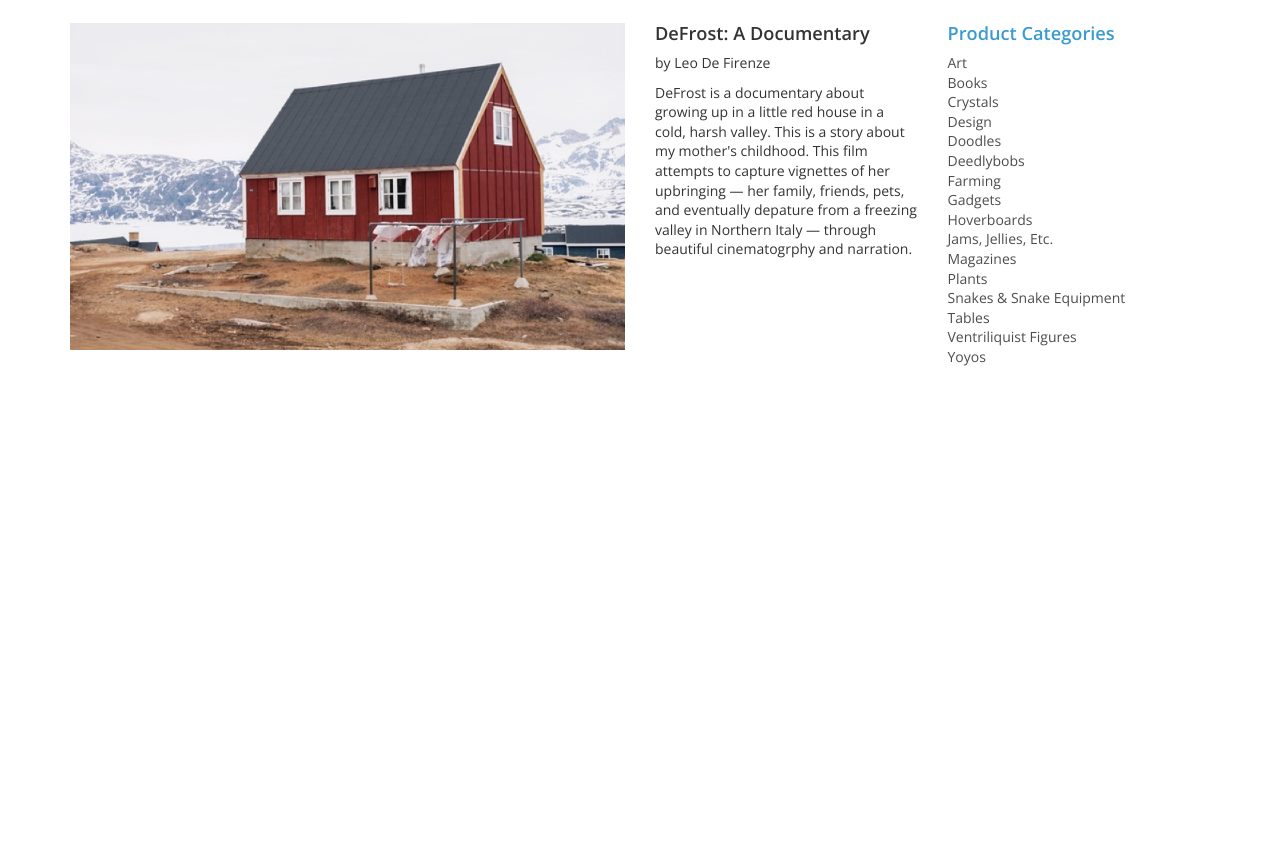
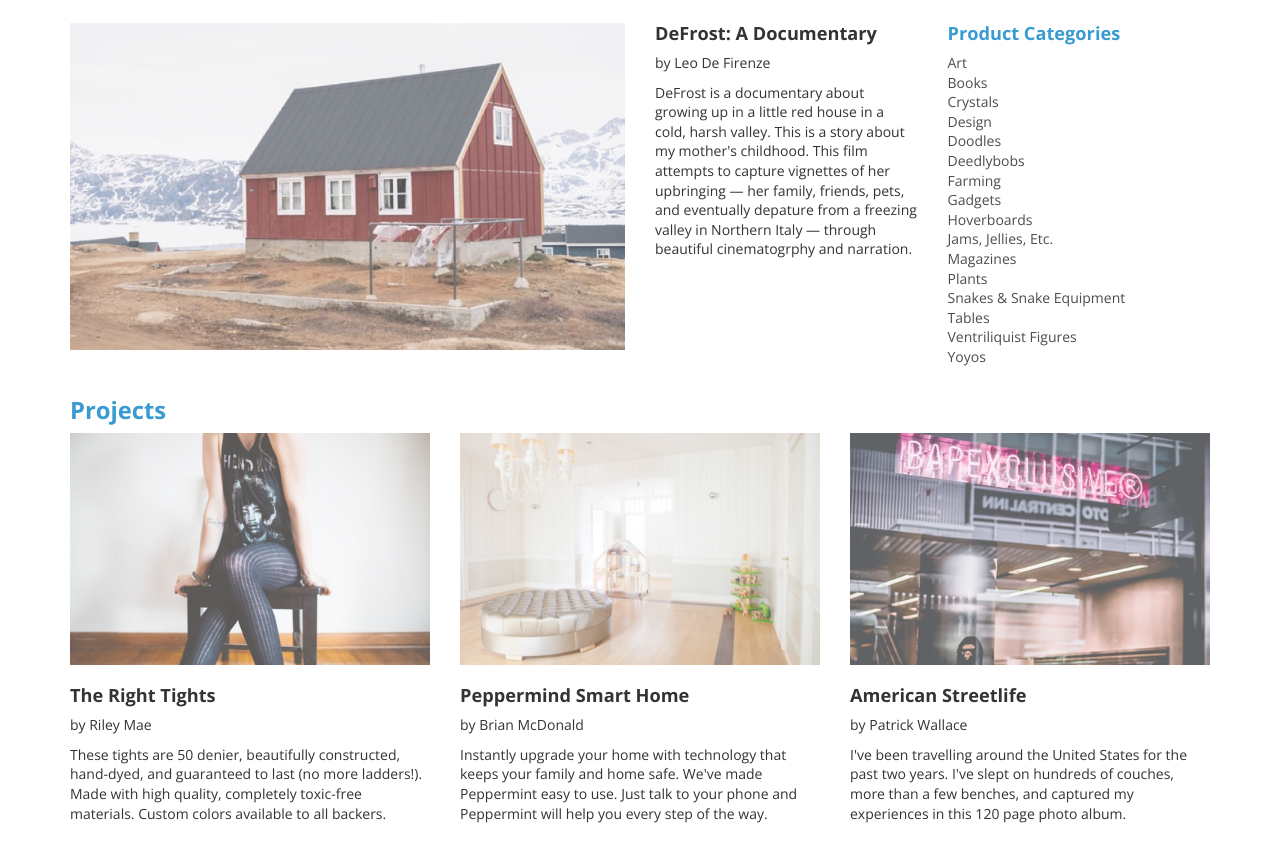
Before and after one commit to tbeck10/jumpstart, a plain HTML site: page index.html in a window 1280 px wide. Shown: the part 613-1474 px from the top of the page. Before the commit the page ends 990 px from the top, so only its background shows below. Drawn offline with nearby package versions, Linux system fonts and the light colour scheme.

Commit message:
Add content and styling to projects section

```diff
--- a/index.html
+++ b/index.html
@@ -80,6 +80,40 @@
     </div>
   </div>
 
+  <!-- Projects -->
+
+  <div class="projects container">
+    <div class="row">
+      <h2 class="col-xs-12">Projects</h2>
+    </div>
+    <div class="row">
+      <div class="col-xs-12 col-md-4">
+        <div class="image-container">
+          <img src="./resources/images/project1.png" alt="woman in tights sitting on a stool" />
+        </div>
+        <h3>The Right Tights</h3>
+        <p>by Riley Mae</p>
+        <p>These tights are 50 denier, beautifully constructed, hand-dyed, and guaranteed to last (no more ladders!). Made with high quality, completely toxic-free materials. Custom colors available to all backers.</p>
+      </div>
+      <div class="col-xs-12 col-md-4">
+        <div class="image-container">
+          <img src="./resources/images/project2.png" alt="modern styled living room" />
+        </div>
+        <h3>Peppermind Smart Home</h3>
+        <p>by Brian McDonald</p>
+        <p>Instantly upgrade your home with technology that keeps your family and home safe. We've made Peppermint easy to use. Just talk to your phone and Peppermint will help you every step of the way.</p>
+      </div>
+      <div class="col-xs-12 col-md-4">
+        <div class="image-container">
+          <img src="./resources/images/project3.png" alt="neon storefront" />
+        </div>
+        <h3>American Streetlife</h3>
+        <p>by Patrick Wallace</p>
+        <p>I've been travelling around the United States for the past two years. I've slept on hundreds of couches, more than a few benches, and captured my experiences in this 120 page photo album.</p>
+      </div>
+    </div>
+  </div>
+
   <!--jQuery -->
   <script
     src="https://code.jquery.com/jquery-3.2.1.min.js"
--- a/resources/css/style.css
+++ b/resources/css/style.css
@@ -13,6 +13,7 @@ body {
   max-width: 100%;
   height: auto;
   display: block;
+  opacity: 0.7;
 }
 
 /* Navigation */
@@ -57,9 +58,10 @@ body {
 
 /* Featured Project */
 
-.featured h2 {
+h2 {
   font-size: 1.7rem;
-  font-weight: 600;
+  font-weight: 700;
+  color: #399bd1;
 }
 
 .featured .image-container {
@@ -67,9 +69,9 @@ body {
   margin-top: 20px;
 }
 
-.featured h3 {
+h3 {
   font-size: 1.3rem;
-  font-weight: 600;
+  font-weight: 700;
 }
 
 .categories h3 {
@@ -80,3 +82,9 @@ body {
   line-height: 1.4;
   color: rgba(0, 0, 0, 0.7);
 }
+
+/* Projects */
+
+.projects {
+  margin-bottom: 5.85rem;
+}
```
